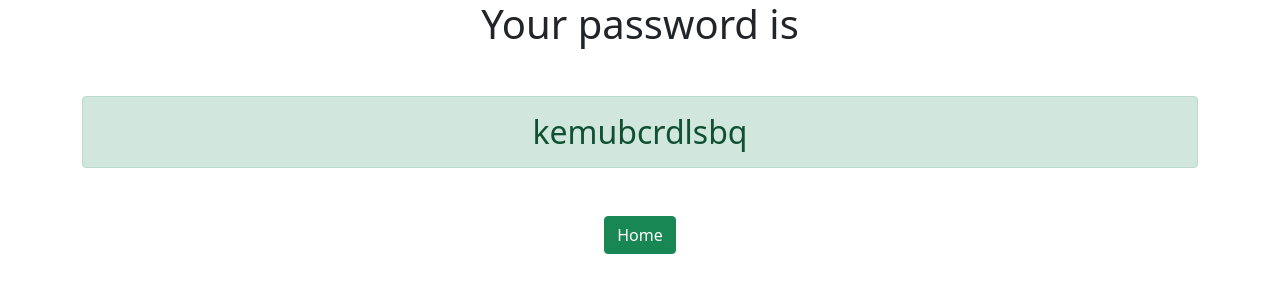
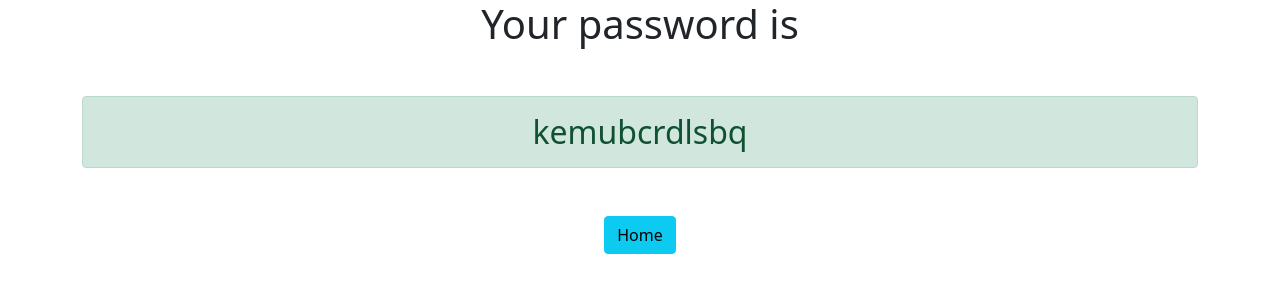
Before and after one commit to Tazbiul/django3-password-generator, a Django app: page /password/ in a window 1280 px wide. Shown: the top 300 px of the page. Run offline with Django 3.2, Linux system fonts and the light colour scheme.

Commit message:
I changed a button

```diff
--- a/generator/templates/generator/password.html
+++ b/generator/templates/generator/password.html
@@ -3,5 +3,5 @@
 
   <h1>Your password is</h1>
   <h2 class="alert alert-success mt-5 mb-5">{{password}}</h2>
-  <a class="btn btn-success" href="{% url 'home' %}">Home</a>
+  <a class="btn btn-info" href="{% url 'home' %}">Home</a>
 </div>
```
